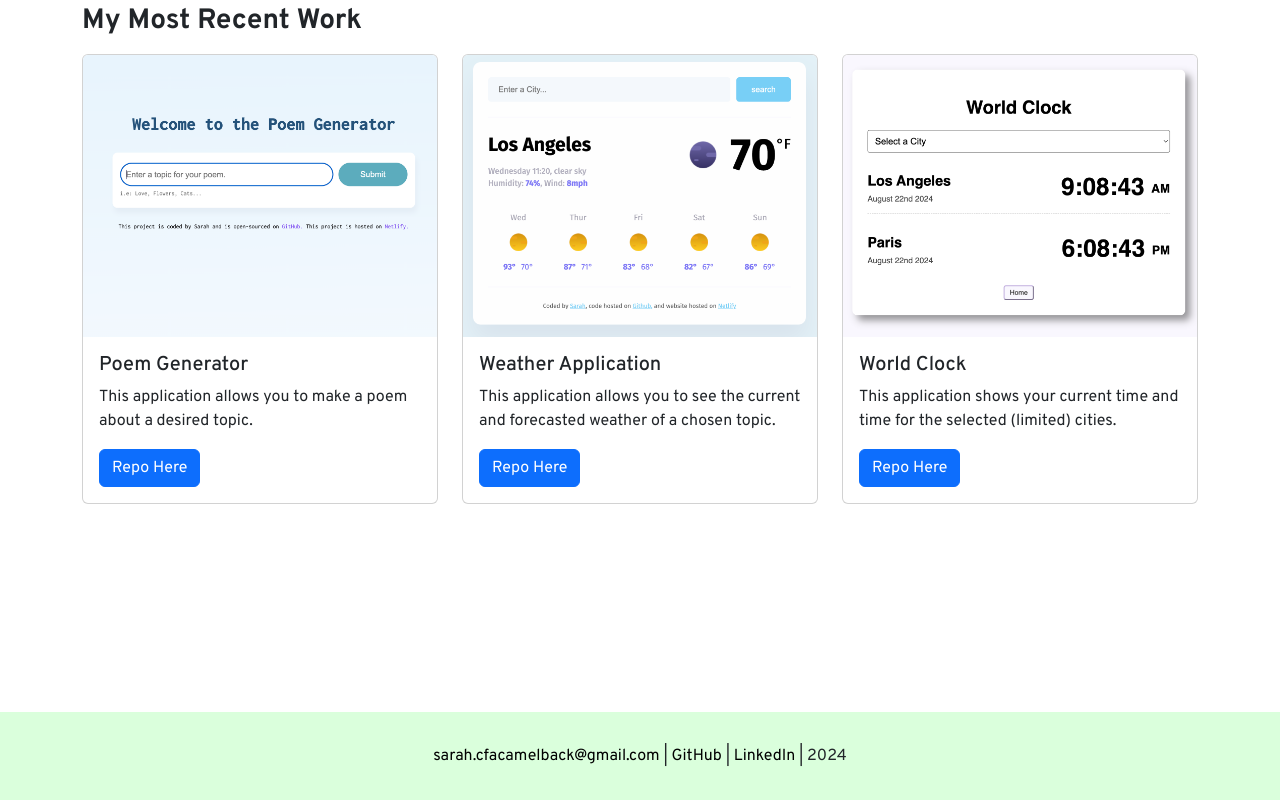
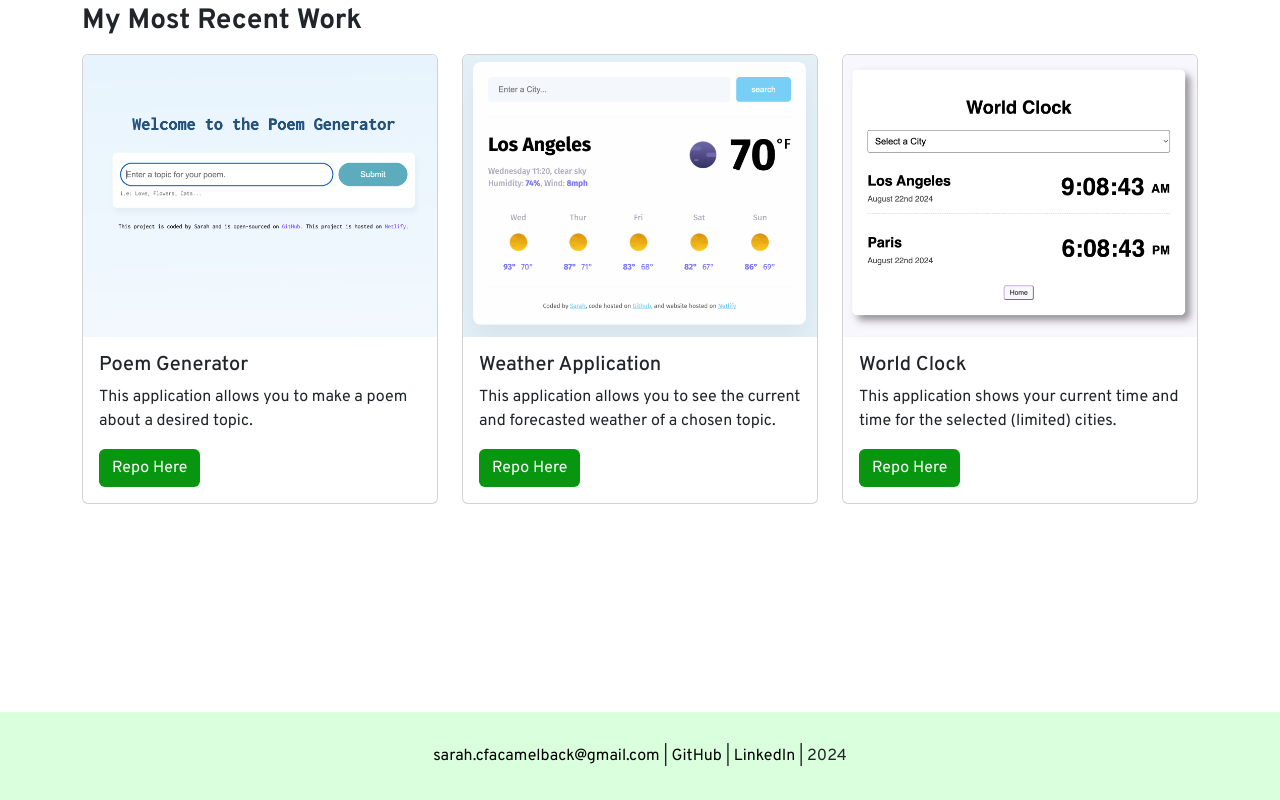
Before and after one commit to sarahvue/portfolio-project, a plain HTML site: page index.html in a window 1280 px wide. Shown: the part 1087-1887 px from the top of the page. Drawn offline with nearby package versions, Linux system fonts and the light colour scheme.

Commit message:
updated button colors

```diff
--- a/index.html
+++ b/index.html
@@ -97,7 +97,7 @@
                 </p>
                 <a
                   href="https://github.com/sarahvue/Poem-Generator"
-                  class="btn btn-primary"
+                  class="btn btn-color"
                   target="_blank"
                   >Repo Here</a
                 >
@@ -119,7 +119,7 @@
                 </p>
                 <a
                   href="https://github.com/sarahvue/weatherapplication"
-                  class="btn btn-primary"
+                  class="btn btn-color"
                   target="_blank"
                   >Repo Here</a
                 >
@@ -141,7 +141,7 @@
                 </p>
                 <a
                   href="https://github.com/sarahvue/worldClock"
-                  class="btn btn-primary"
+                  class="btn btn-color"
                   target="_blank"
                   >Repo Here</a
                 >
--- a/src/styles.css
+++ b/src/styles.css
@@ -57,6 +57,16 @@ h3 {
   margin-bottom: 12em;
 }
 
+.btn-color {
+  background-color: var(--secondary-color);
+  color: #fff;
+}
+
+.btn-color:hover {
+  border: 1px solid var(--secondary-color);
+  color: var(--secondary-color);
+}
+
 footer {
   background-color: var(--primary-color);
   text-align: center;
```
